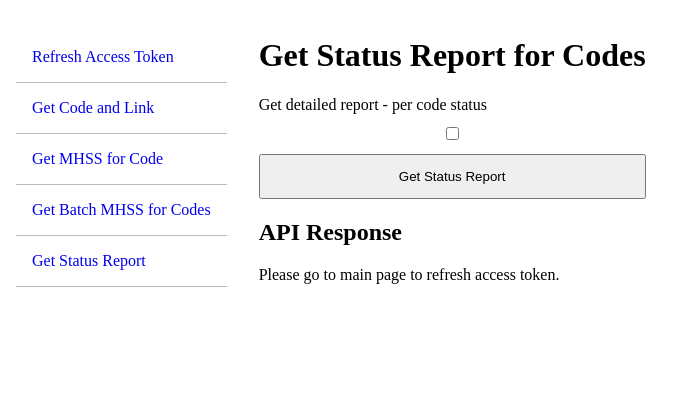
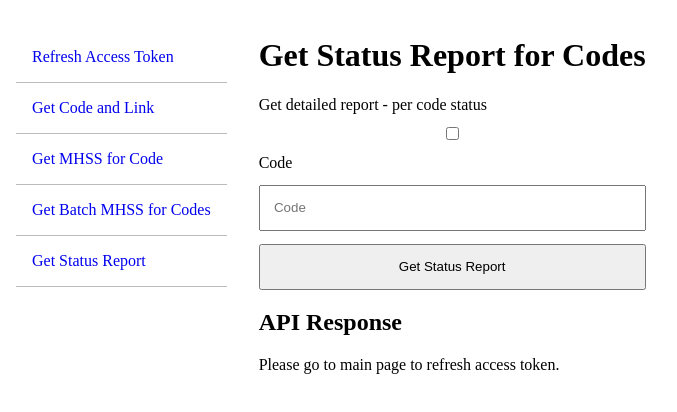
Before and after one commit to Behavidence-Research-App/Behavidence-Care-API-demo, a Next.js app: page /get-status-report in a window 1280 px wide. Shown: the top 412 px of the page, without its empty margins (40-717 px from the left). Built offline with nearby package versions, Linux system fonts and the light colour scheme.

Commit message:
Get Status Report - also for a single code

```diff
--- a/pages/get-status-report.tsx
+++ b/pages/get-status-report.tsx
@@ -10,6 +10,7 @@ const GetStatusReport: React.FC = () => {
     const authToken = getAuthToken();
 
     const [detailed, setDetailed] = useState(false);
+    const [code, setCode] = useState<string | undefined>();
 
     const [response, setResponse] = useState(authToken ? '... waiting for user to make request' : 'Please go to main page to refresh access token.');
     const [items, setItems] = useState([]);
@@ -30,7 +31,8 @@ const GetStatusReport: React.FC = () => {
                     'Token': authToken || ''
                 },
                 'body': JSON.stringify({
-                    'Detailed': detailed
+                    'Detailed': detailed,
+                    'Code': code
                 }),
             });
 
@@ -60,6 +62,14 @@ const GetStatusReport: React.FC = () => {
                 <div className="input-form">
                     <label htmlFor="detailed">Get detailed report - per code status</label>
                     <input name="detailed" type="checkbox" checked={detailed} onChange={handleCheckboxChange} />
+                    <label htmlFor="code">Code</label>
+                    <input
+                        name="code"
+                        type="text"
+                        placeholder="Code"
+                        value={code}
+                        onChange={(e) => setCode(e.target.value)}
+                    />
                     <button onClick={handleGetStatusReport}>Get Status Report</button>
                 </div>
                 <div>
```
Also changed, not shown: 1 other file (tests, documents, lock files or other folders). Lines whose indentation alone changed are shown as unchanged.
